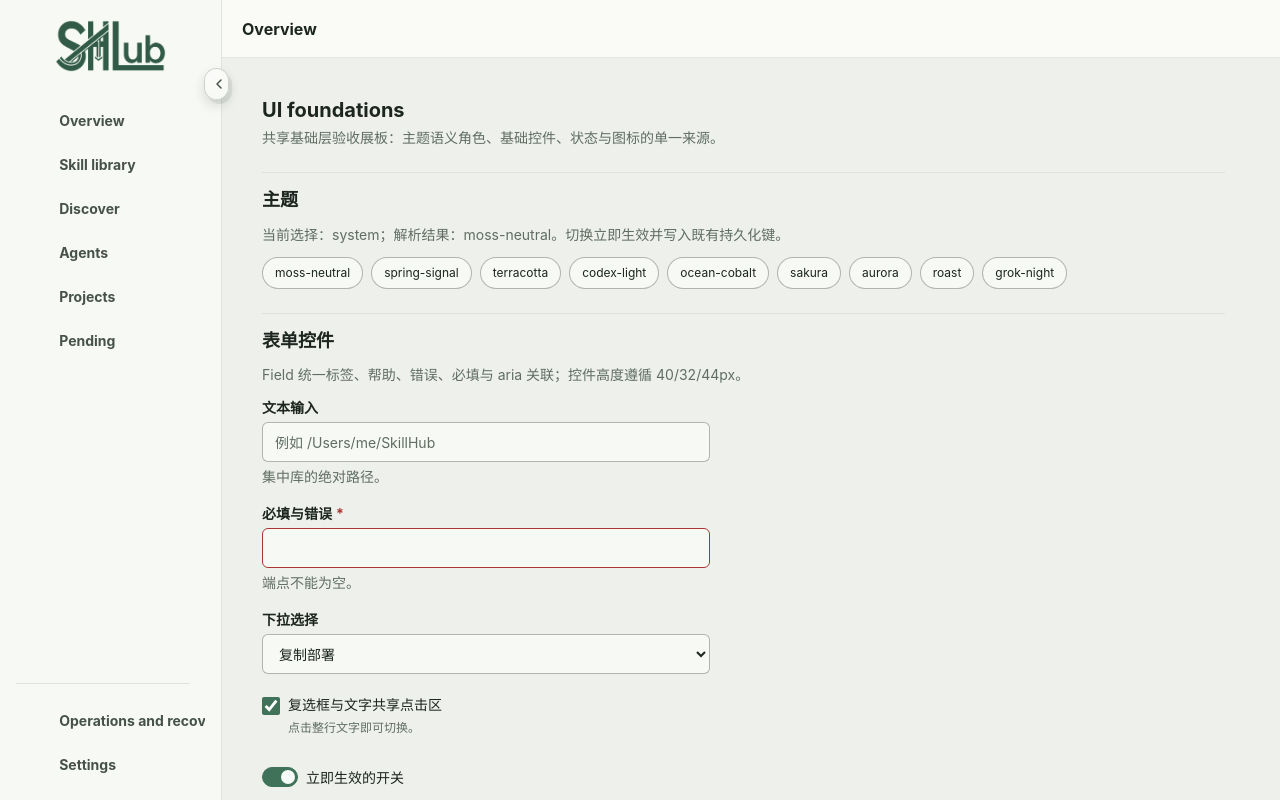
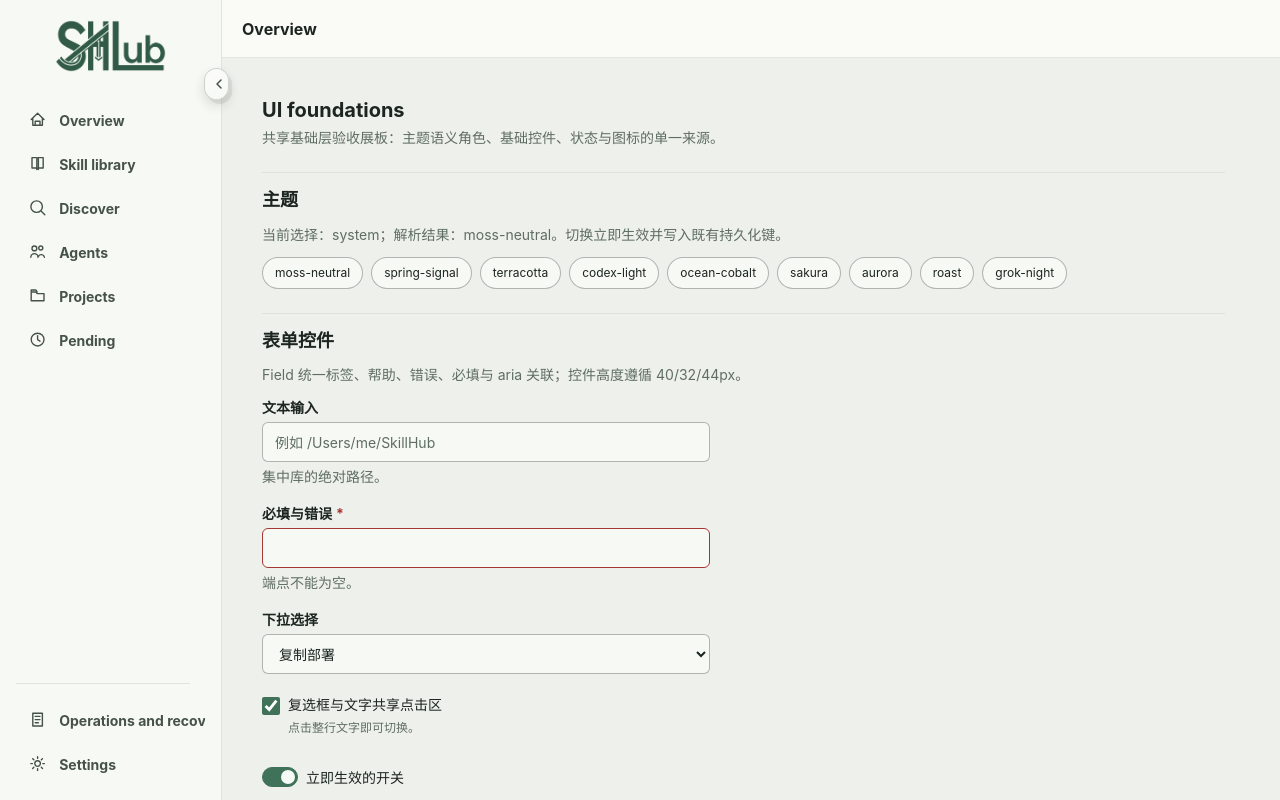
Before and after one commit to crocketc/skill-hub, a React (Vite) app in the folder apps/desktop/: page /__preview/ui-foundations in a window 1280 px wide. Built offline with nearby package versions, Linux system fonts and the light colour scheme.

Commit message:
Stroke registry icons by default so they render without consumer CSS

```diff
--- a/apps/desktop/src/ui/Icon.tsx
+++ b/apps/desktop/src/ui/Icon.tsx
@@ -118,6 +118,10 @@ export function Icon({ name, size = 16, ...props }: IconProps) {
       {...props}
       aria-hidden="true"
       fill="none"
+      stroke="currentColor"
+      strokeLinecap="round"
+      strokeLinejoin="round"
+      strokeWidth={1.75}
       height={size}
       viewBox="0 0 24 24"
       width={size}
```
Also changed, not shown: 1 other file (tests, documents, lock files or other folders).
